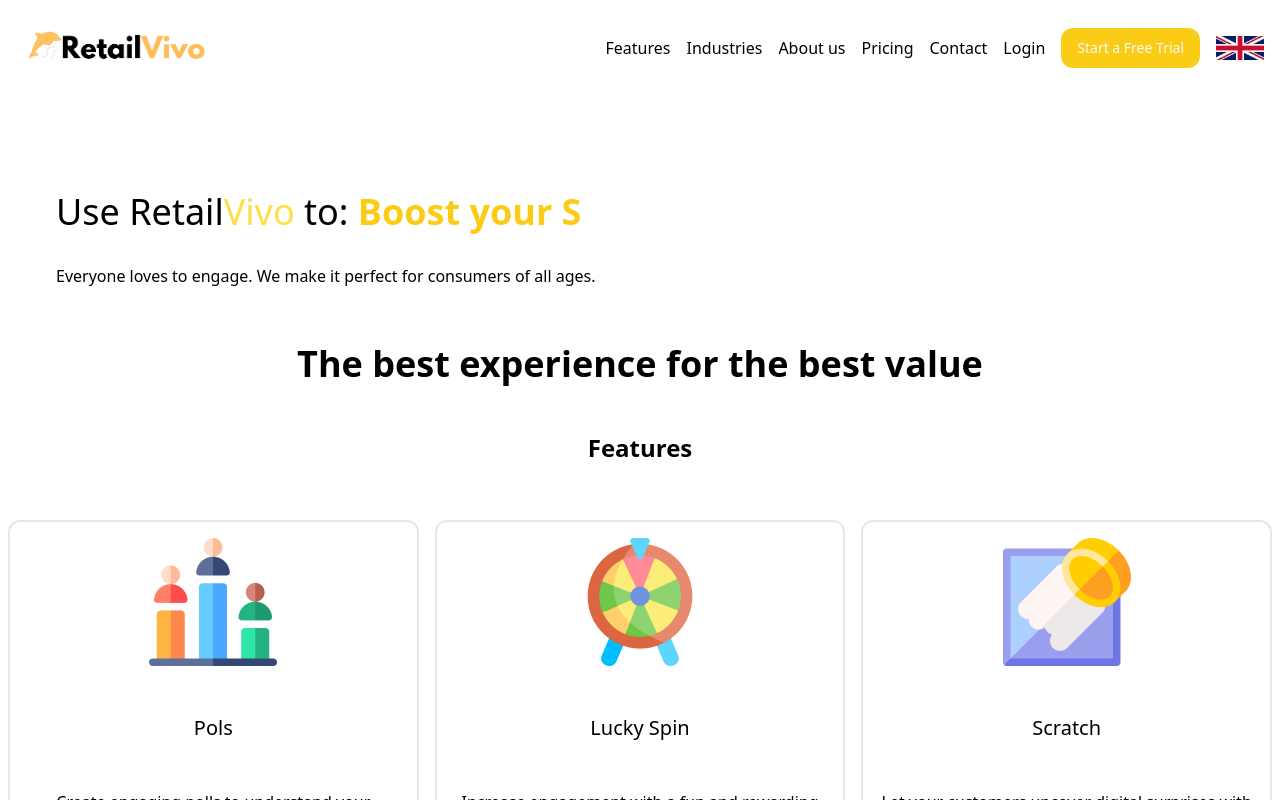
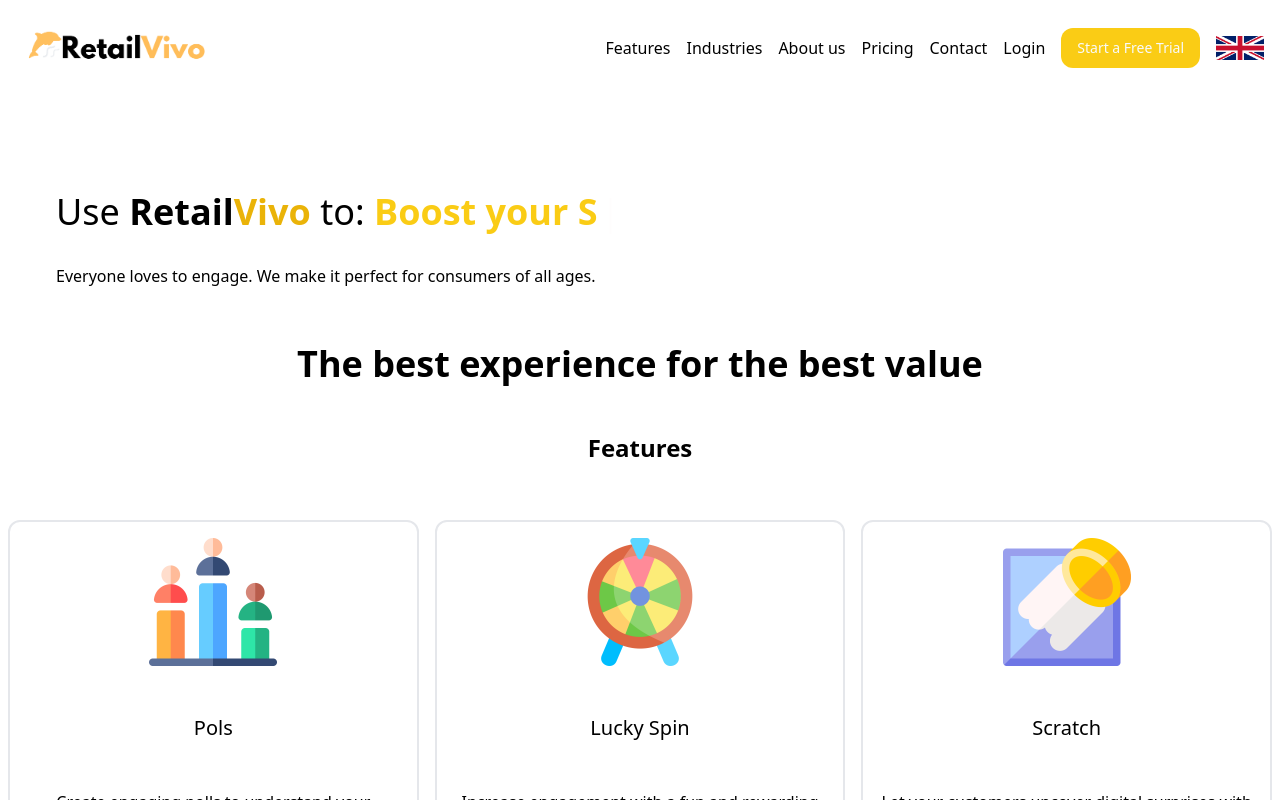
Before and after one commit to MYOB09/rv, a React (Vite) app: page / in a window 1280 px wide. Shown: the top 800 px of the page. Built offline with nearby package versions, Linux system fonts and the light colour scheme.

Commit message:
main colors changed

```diff
--- a/src/Footer.jsx
+++ b/src/Footer.jsx
@@ -3,12 +3,12 @@ function Footer() {
     <div>
       <div className=" flex flex-inline justify-center m-4 text-sm sm:text-xl">
         {/* <NavLink className="aria-[current=page]:underline decoration-sky-300  font-semibold hover:cursor-pointer hover:underline "> */}
-        <span className="text-yellow-300 hover:cursor-pointer hover:text-yellow-600 mx-2">
+        <span className="text-yellow-500 hover:cursor-pointer hover:text-yellow-300 mx-2">
           Terms and Conditions
         </span>
         {/* </NavLink> */}
         {/* <NavLink className="aria-[current=page]:underline decoration-sky-300  font-semibold hover:cursor-pointer hover:underline "> */}
-        <span className="text-yellow-300 hover:cursor-pointer hover:text-yellow-600 mx-2">
+        <span className="text-yellow-500 hover:cursor-pointer hover:text-yellow-300 mx-2">
           Privacy Policy
         </span>
         {/* </NavLink> */}
@@ -26,7 +26,7 @@ function Footer() {
         </div>
         Copyright © 2024{" "}
         <span className="font-bold ">
-          Retail<span className="text-yellow-300">Vivo</span>. All rights
+          Retail<span className="text-yellow-500">Vivo</span>. All rights
           reserved.
         </span>{" "}
         {/* <div className="flex justify-center pt-2">
--- a/src/Pages/HomePage.jsx
+++ b/src/Pages/HomePage.jsx
@@ -29,7 +29,11 @@ function HomePage() {
     <>
       <Navbar />
       <h1 className="m-14 mt-24 text-xl md:text-4xl">
-        Use Retail<span className="text-yellow-300">Vivo</span> to:
+        Use{" "}
+        <span className="font-bold">
+          Retail<span className="text-yellow-500">Vivo</span>
+        </span>{" "}
+        to:
         <br className="sm:hidden" />
         <span className="font-bold text-yellow-400"> {text}</span>
         <span className="text-red-600">
```
